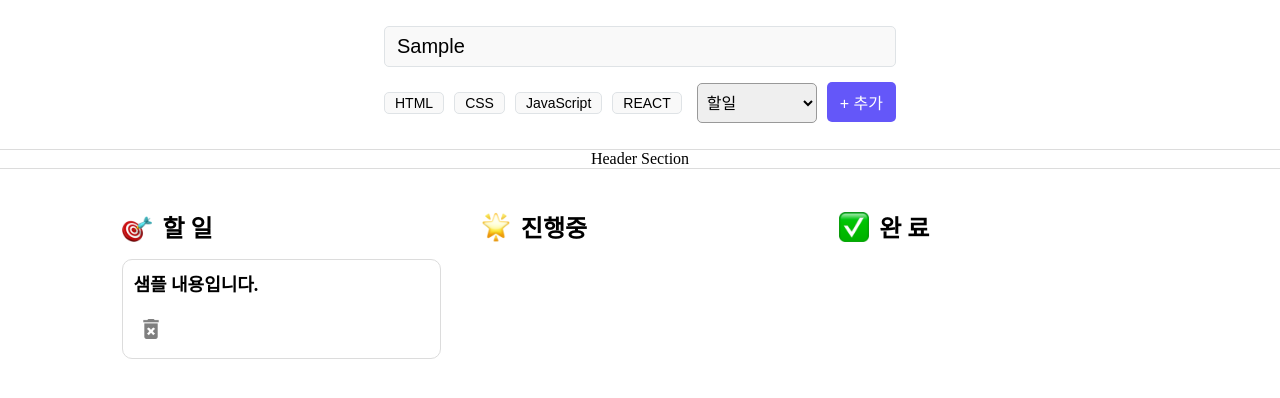
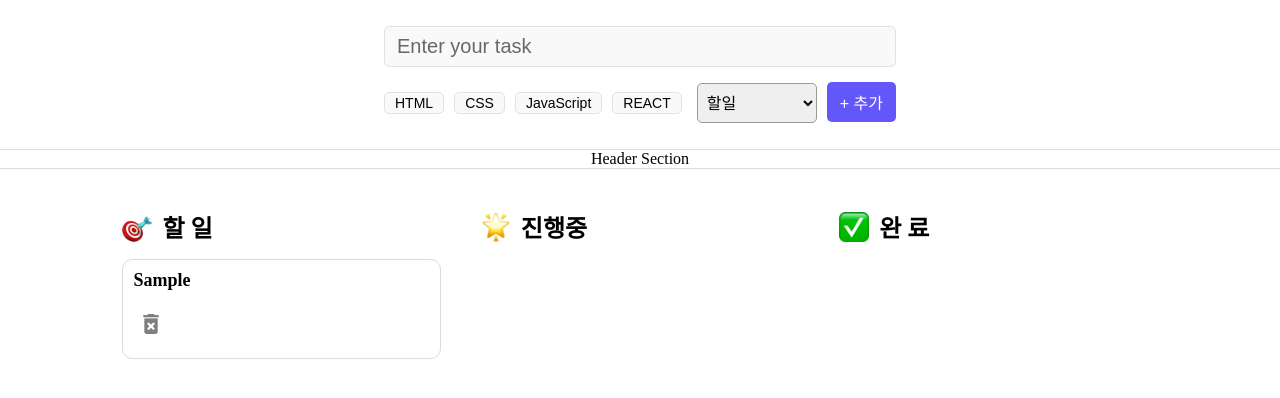
Before and after one commit to GuSungHu/myTask, a React (Vite) app: page / in a window 1280 px wide. Both pictures are taken after typing "Sample" into the empty fields and a click on the button "+ 추가". Shown: the top 398 px of the page. Built offline with nearby package versions, Linux system fonts and the light colour scheme.

Commit message:
입력창 초기화와 태스크 삭제

```diff
--- a/src/App.jsx
+++ b/src/App.jsx
@@ -9,6 +9,11 @@ import { useState } from "react";
 
 function App() {
   const [tasks, setTasks] = useState([]);
+
+  const handleDelete = (taskIndex) => {
+    const newTasks = tasks.filter((task, index) => index !== taskIndex);
+    setTasks(newTasks);
+  };
   return (
     <div className="app">
       <TaskForm setTasks={setTasks} />
@@ -19,21 +24,21 @@ function App() {
           icon={todoIcon}
           tasks={tasks}
           status="todo"
-          //handleDelete={handleDelete}
+          handleDelete={handleDelete}
         />
         <TaskColumn
           title="진행중"
           icon={doingIcon}
           tasks={tasks}
           status="doing"
-          //handleDelete={handleDelete}
+          handleDelete={handleDelete}
         />
         <TaskColumn
           title="완 료"
           icon={doneIcon}
           tasks={tasks}
           status="done"
-          //handleDelete={handleDelete}
+          handleDelete={handleDelete}
         />
       </main>
     </div>
--- a/src/components/TaskCard.jsx
+++ b/src/components/TaskCard.jsx
@@ -2,10 +2,10 @@ import Tag from "./Tag";
 import deleteIcon from "../assets/delete.png";
 import "./TaskCard.css";
 
-export default function TaskCard({ title, tags }) {
+export default function TaskCard({ title, tags, handleDelete, index }) {
   return (
     <article className="task_card">
-      <p className="task_text">샘플 내용입니다.</p>
+      <p className="task_text">{title}</p>
 
       <div className="task_card_bottom_line">
         <div className="task_card_tags">
@@ -14,7 +14,12 @@ export default function TaskCard({ title, tags }) {
           ))}
         </div>
         <div className="task_delete">
-          <img className="delete_icon" src={deleteIcon} alt="" />
+          <img
+            className="delete_icon"
+            src={deleteIcon}
+            alt=""
+            onClick={() => handleDelete(index)}
+          />
         </div>
       </div>
     </article>
--- a/src/components/TaskColumn.jsx
+++ b/src/components/TaskColumn.jsx
@@ -13,7 +13,13 @@ export default function TaskColumn(props) {
         ? props.tasks.map(
             (task, i) =>
               task.status === props.status && (
-                <TaskCard key={i} title={task.task} tags={task.tags} />
+                <TaskCard
+                  key={i}
+                  title={task.task}
+                  tags={task.tags}
+                  handleDelete={props.handleDelete}
+                  index={i}
+                />
               )
           )
         : null}
--- a/src/components/TaskForm.jsx
+++ b/src/components/TaskForm.jsx
@@ -21,7 +21,13 @@ export default function TaskForm({ setTasks }) {
     e.preventDefault();
     console.log(taskData);
     setTasks((prev) => {
-      return [...prev, taskData]; //새 task 추가
+      return [...prev, taskData];
+    });
+    //처음처럼 TaskData를 리셋하기
+    setTaskData({
+      task: "",
+      status: "todo",
+      tags: [],
     });
   };
   //선택한 태그를 tags에 추가한다. (있으면 삭제 없으면 추가)
```
